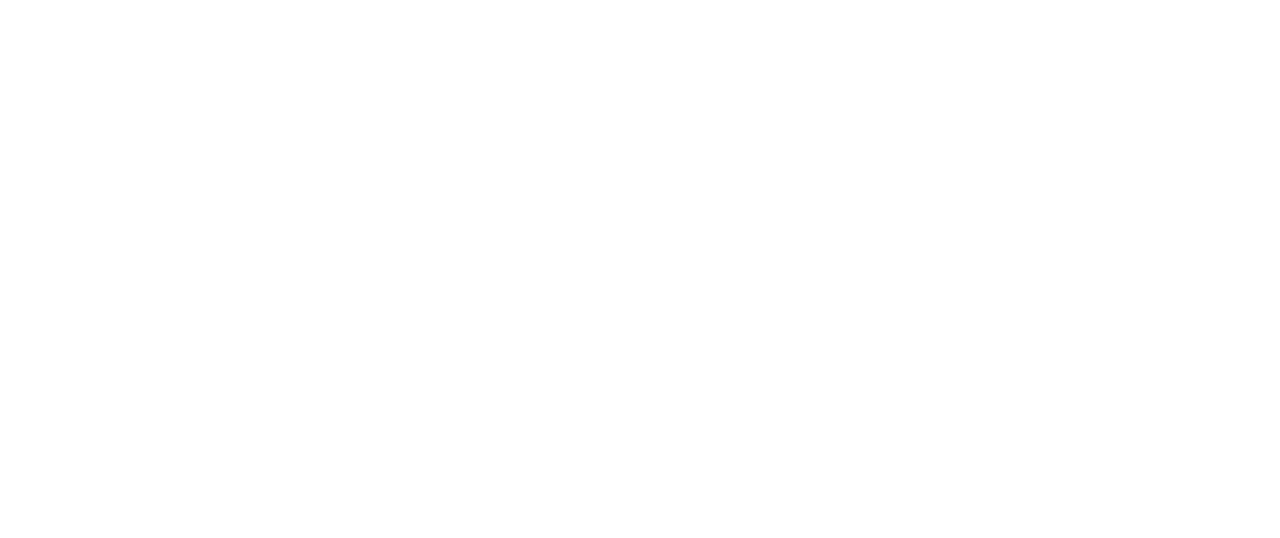
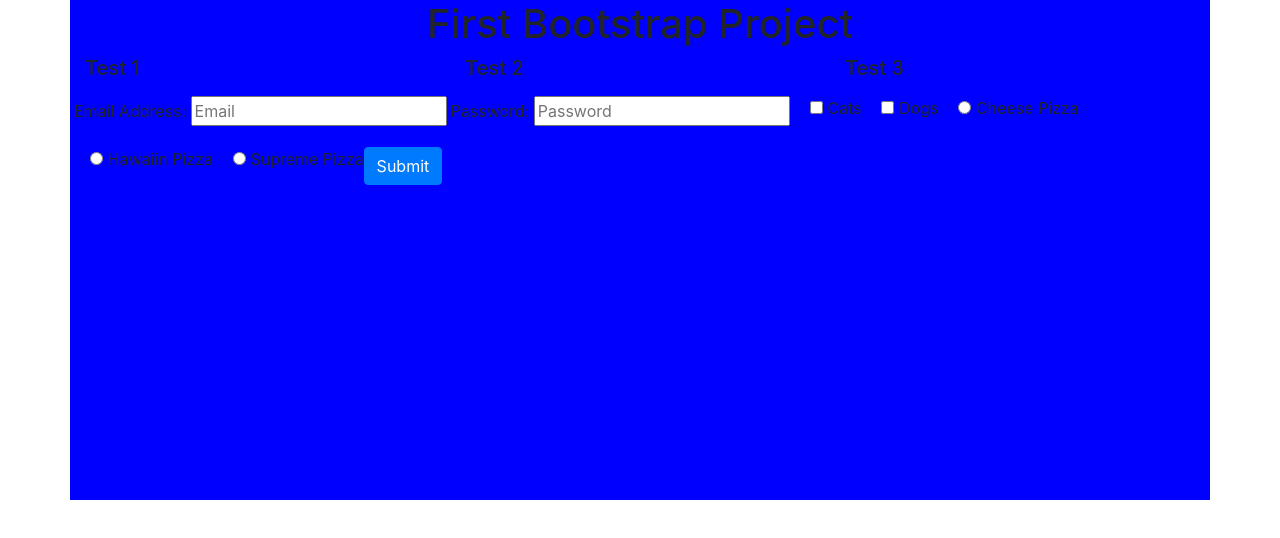
Before and after one commit to kvn35124/bootstrap-4-drills, a plain HTML site: page index.html in a window 1280 px wide. Drawn offline with nearby package versions, Linux system fonts and the light colour scheme.

Commit message:
added containers and forms

```diff
--- a/index.html
+++ b/index.html
@@ -1,12 +1,80 @@
 <!DOCTYPE html>
 <html lang="en">
+
 <head>
-    <meta charset="UTF-8">
-    <meta name="viewport" content="width=device-width, initial-scale=1.0">
-    <meta http-equiv="X-UA-Compatible" content="ie=edge">
     <title>Document</title>
+    <link rel="stylesheet" href="https://stackpath.bootstrapcdn.com/bootstrap/4.3.1/css/bootstrap.min.css"
+        integrity="sha384-ggOyR0iXCbMQv3Xipma34MD+dH/1fQ784/j6cY/iJTQUOhcWr7x9JvoRxT2MZw1T" crossorigin="anonymous">
+    <link rel="stylesheet" href="styles.css">
 </head>
+
 <body>
+    <div class="container">
+        <div class="row justify-content-center">
+            <h1>First Bootstrap Project</h1>
+        </div>
 
+        <div class="row justify-content-around">
+            <div class="col">
+                <h5>Test 1</h5>
+            </div>
+            <div class="col">
+                <h5>Test 2</h5>
+            </div>
+            <div class="col">
+                <h5>Test 3</h5>
+            </div>
+        </div>
+
+        <div class="row mt-2">
+            <div class="form-group ml-1">
+                <label for="email">Email Address:</label>
+                <input type="email" placeholder="Email">
+            </div>
+
+            <div class="form-group ml-1">
+                <label for="password">Password:</label>
+                <input type="password" placeholder="Password">
+            </div>
+
+            <div class="form-check">
+                <input type="checkbox">
+                <label for="checkbox">Cats</label>
+            </div>
+
+            <div class="form-check">
+                <input type="checkbox">
+                <label for="checkbox">Dogs</label>
+            </div>
+
+            <div class="form-check">
+                <input type="radio">
+                <label for="radio">Cheese Pizza</label>
+            </div>
+
+            <div class="form-check">
+                <input type="radio">
+                <label for="radio">Hawaiin Pizza</label>
+            </div>
+
+            <div class="form-check">
+                <input type="radio">
+                <label for="radio">Supreme Pizza</label>
+            </div>
+
+            <button type="submit" class="btn btn-primary">Submit</button>
+        </div>
+
+
+    <script src="https://code.jquery.com/jquery-3.3.1.slim.min.js"
+        integrity="sha384-q8i/X+965DzO0rT7abK41JStQIAqVgRVzpbzo5smXKp4YfRvH+8abtTE1Pi6jizo"
+        crossorigin="anonymous"></script>
+    <script src="https://cdnjs.cloudflare.com/ajax/libs/popper.js/1.14.7/umd/popper.min.js"
+        integrity="sha384-UO2eT0CpHqdSJQ6hJty5KVphtPhzWj9WO1clHTMGa3JDZwrnQq4sF86dIHNDz0W1"
+        crossorigin="anonymous"></script>
+    <script src="https://stackpath.bootstrapcdn.com/bootstrap/4.3.1/js/bootstrap.min.js"
+        integrity="sha384-JjSmVgyd0p3pXB1rRibZUAYoIIy6OrQ6VrjIEaFf/nJGzIxFDsf4x0xIM+B07jRM"
+        crossorigin="anonymous"></script>
 </body>
+
 </html>
--- a/styles.css
+++ b/styles.css
@@ -0,0 +1,3 @@
+.container {
+    background-color: blue; height: 500px;
+}
```
